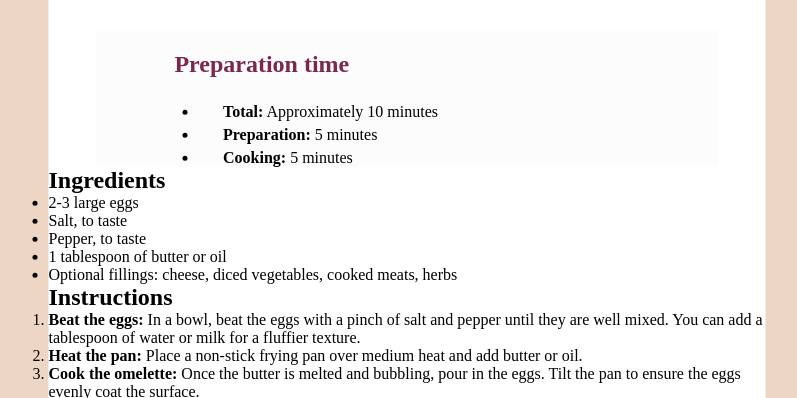
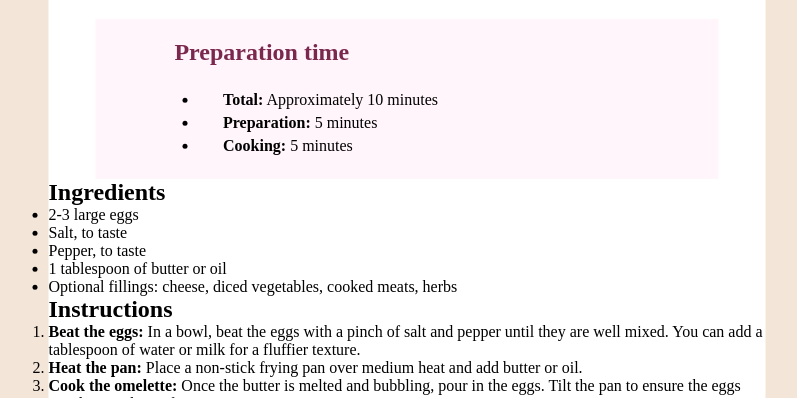
Before and after one commit to RadmiloM/Recipe-Page, a plain HTML site: page recipe-page-main/index.html in a window 1280 px wide. Shown: the part 399-797 px from the top of the page, without its empty margins (233-1030 px from the left). Drawn offline with Linux system fonts and the light colour scheme; files whose address does not match are found by name.

Commit message:
change styles background

```diff
--- a/recipe-page-main/styles.css
+++ b/recipe-page-main/styles.css
@@ -5,12 +5,12 @@
 }
 
 body {
-    background-color: hsl(28, 53%, 85%);
+    background-color: hsl(30, 54%, 90%)
 }
 
 .recipe-container {
     border-radius: 22px;
-    background-color: white;
+    background-color: hsl(0, 0%, 100%);
     width: 717px;
     height: auto;
     position: absolute;
@@ -67,7 +67,8 @@ body {
 }
 
 .preparation-container {
-   background-color: hsl(330, 4%, 99%);
+   background-color: hsl(330, 100%, 98%);
     width: 87%;
     margin: 0 auto;
+    height: 160px;
 }
```
